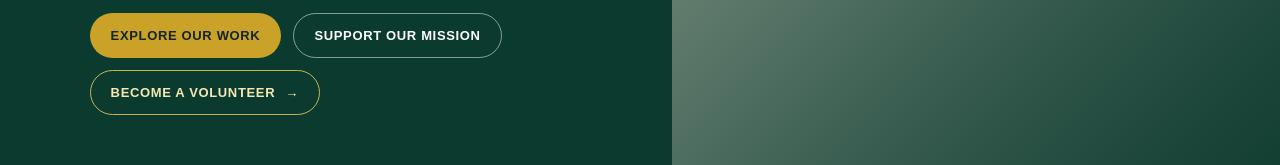
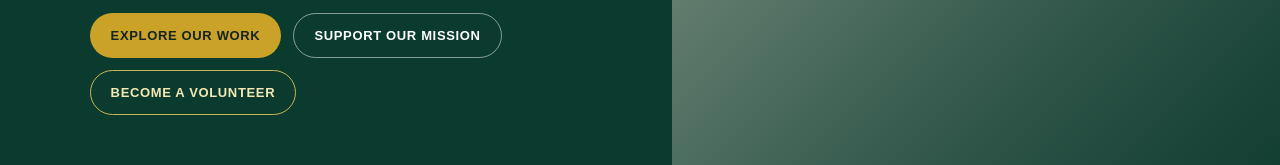
Before and after one commit to AkongShadrach/SUDF-website, a Next.js app: page / in a window 1280 px wide. Shown: the part 726-891 px from the top of the page. Built offline with nearby package versions, Linux system fonts and the light colour scheme.

Commit message:
Remove arrow from homepage volunteer link

```diff
--- a/app/page.tsx
+++ b/app/page.tsx
@@ -69,7 +69,7 @@ export default function Home() {
           <div className="actions">
             <a className="button button-gold" href="#programs">Explore Our Work</a>
             <a className="button button-outline" href="/donate-support">Support Our Mission</a>
-            <a className="button button-volunteer" href="/volunteer">Become a Volunteer <span aria-hidden="true">→</span></a>
+            <a className="button button-volunteer" href="/volunteer">Become a Volunteer</a>
           </div>
         </div>
         <div className="hero-image" aria-label="SUDF hero image placeholder">
```
